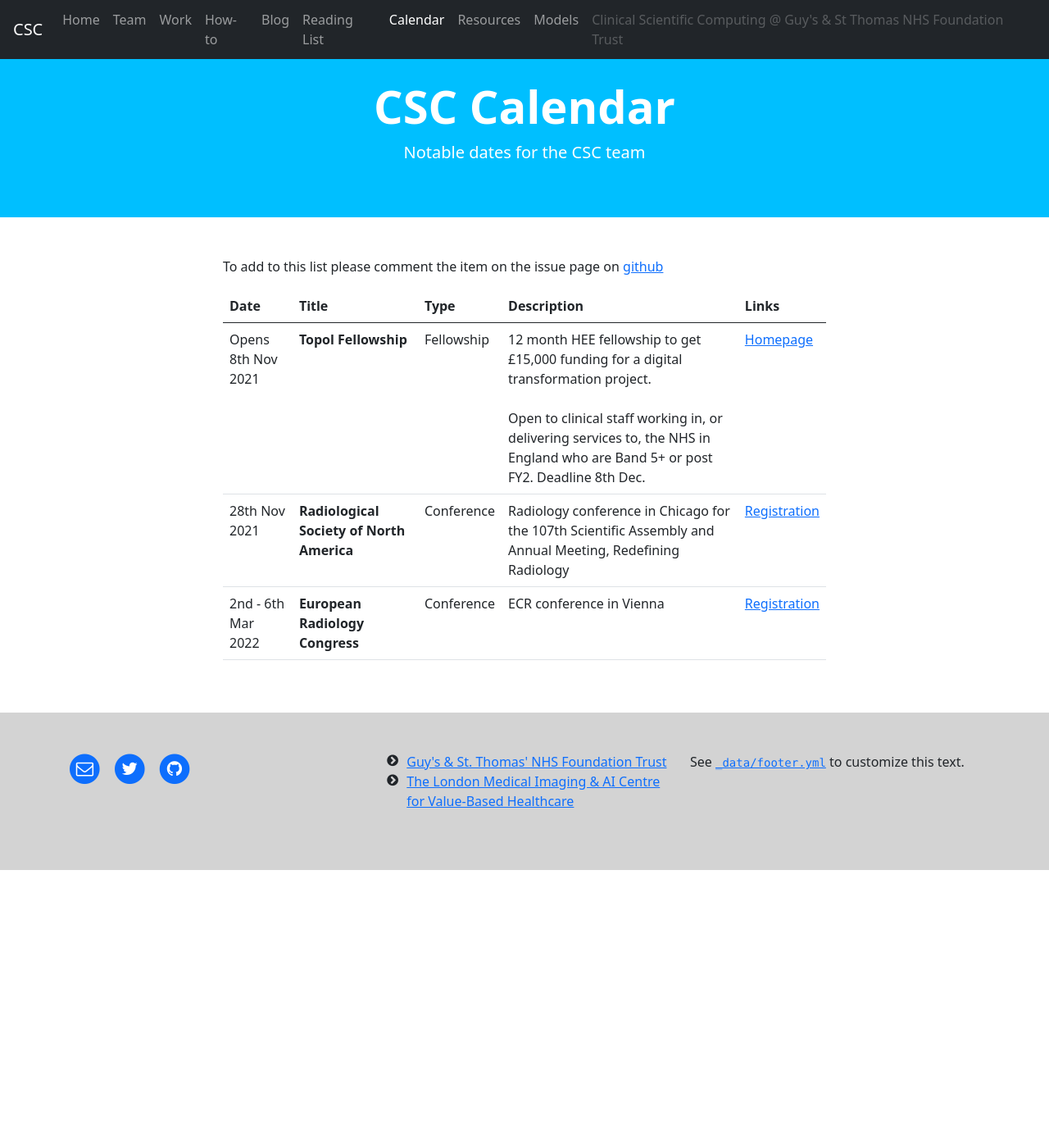
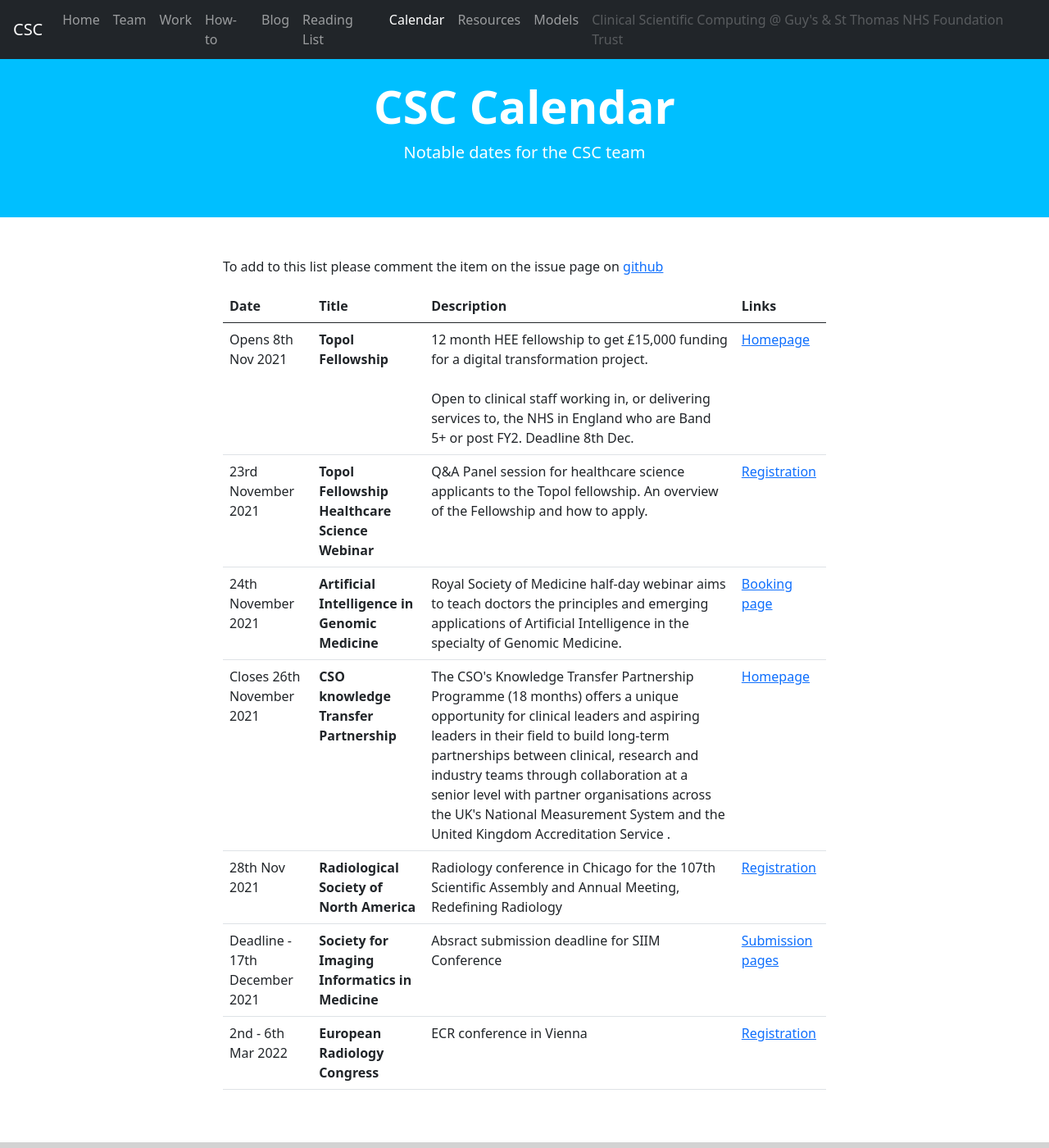
Before and after one commit to GSTT-CSC/gstt-csc-old, a Jekyll site: the page built from calendar.md, in a window 1280 px wide and 1400 px high. Shown: the whole window at 82% size. Built offline with Jekyll 4.4.1, drawn with Linux system fonts in a browser that asks for light colours.

Commit message:
Add items and reformat
Add extra dates, and remove the  redundant "Type" column

```diff
--- a/_data/calendar.yml
+++ b/_data/calendar.yml
@@ -10,18 +10,35 @@
 
 - title: <b>Topol Fellowship</b>
   date: Opens 8th Nov 2021
-  type: Fellowship
   description: 12 month HEE fellowship to get £15,000 funding for a digital transformation project. <br><br> Open to clinical staff working in, or delivering services to, the NHS in England who are Band 5+ or post FY2. Deadline 8th Dec.
   links: <a href= "https://topol.hee.nhs.uk/digital-fellowships/"> Homepage</a>
 
+- title: <b>Topol Fellowship Healthcare Science Webinar</b>
+  date: 23rd November 2021
+  description: Q&A Panel session for healthcare science applicants to the Topol fellowship. An overview of the Fellowship and how to apply.
+  links: <a href="https://teams.microsoft.com/registration/K5Gn_5ewMUGcD9DoB1Wyqw,6c0YKawMsEKxVglmd5E4Kw,rBTEm44T-UyhyOdX9dXsmA,VPhgI3L_zEuwn5CfBNs05w,ppOm5f37bkKfP6Jsv8hx8Q,-7Vi0dif70C49pPcLc6AHA?mode=read&tenantId=ffa7912b-b097-4131-9c0f-d0e80755b2ab"> Registration</a>
+
+- title: <b>Artificial Intelligence in Genomic Medicine</b>
+  date: 24th November 2021
+  description: Royal Society of Medicine half-day webinar aims to teach doctors the principles and emerging applications of Artificial Intelligence in the specialty of Genomic Medicine.
+  links: <a href= "https://www.rsm.ac.uk/events/medical-genetics/2021-22/mgq50/"> Booking page</a>
+
+- title: <b> CSO knowledge Transfer Partnership </b>
+  date: Closes 26th November 2021
+  description: The CSO's Knowledge Transfer Partnership Programme (18 months) offers a unique opportunity for clinical leaders and aspiring leaders in their field to build long-term partnerships between clinical, research and industry teams through collaboration at a senior level with partner organisations across the UK's National Measurement System  and the United Kingdom Accreditation Service .
+  links: <a href="https://www.npl.co.uk/leaders-in-healthcare-science"> Homepage </a>
+
 - title: <b>Radiological Society of North America</b>
   date: 28th Nov 2021
-  type: Conference
   description: Radiology conference in Chicago for the 107th Scientific Assembly and Annual Meeting, Redefining Radiology
   links: <a href= "Chicago for the 107th Scientific Assembly and Annual Meeting, Redefining Radiology/"> Registration</a>
 
+- title: <b>Society for Imaging Informatics in Medicine</b>
+  date: Deadline - 17th December 2021
+  description: Absract submission deadline for SIIM Conference
+  links: <a href="https://siim.org/page/21m_cfa"> Submission pages</a>
+
 - title: <b>European Radiology Congress</b>
   date: 2nd - 6th Mar 2022
-  type: Conference
   description: ECR conference in Vienna
   links: <a href= "https://www.myesr.org/registration"> Registration</a>
--- a/_layouts/calendar.html
+++ b/_layouts/calendar.html
@@ -8,7 +8,6 @@ layout: default
     <tr>
       <th scope="col">Date</th>
       <th scope="col">Title</th>
-      <th scope="col">Type</th>
       <th scope="col">Description</th>
       <th scope="col">Links</th>
     </tr>
@@ -18,7 +17,6 @@ layout: default
   <tr>
     <td>{{ item.date }}</td>
     <td>{{ item.title }}</td>
-    <td>{{ item.type }}</td>
     <td>{{ item.description }}</td>
     <td>{{ item.links }}</td>
   </tr>
```
